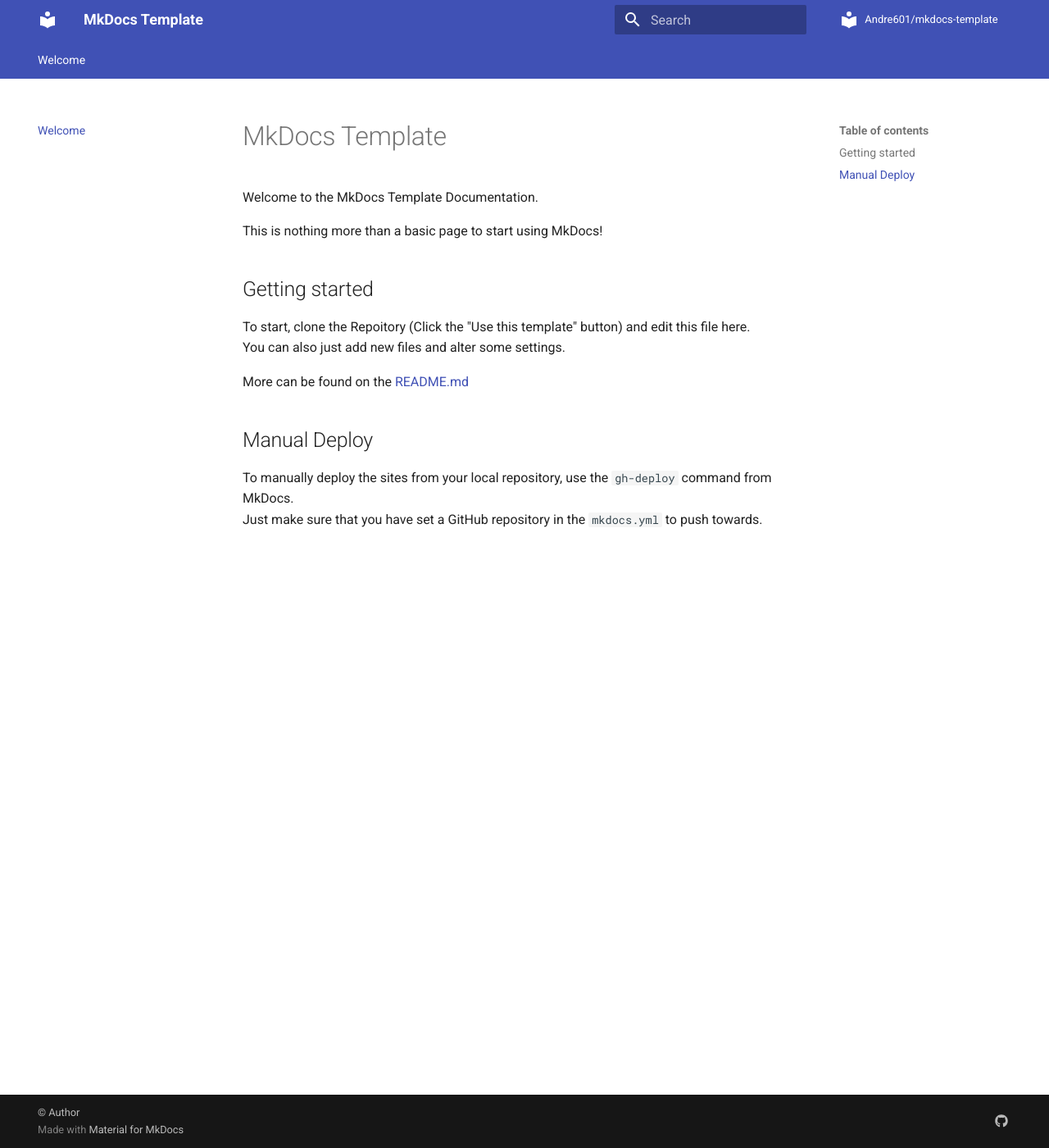
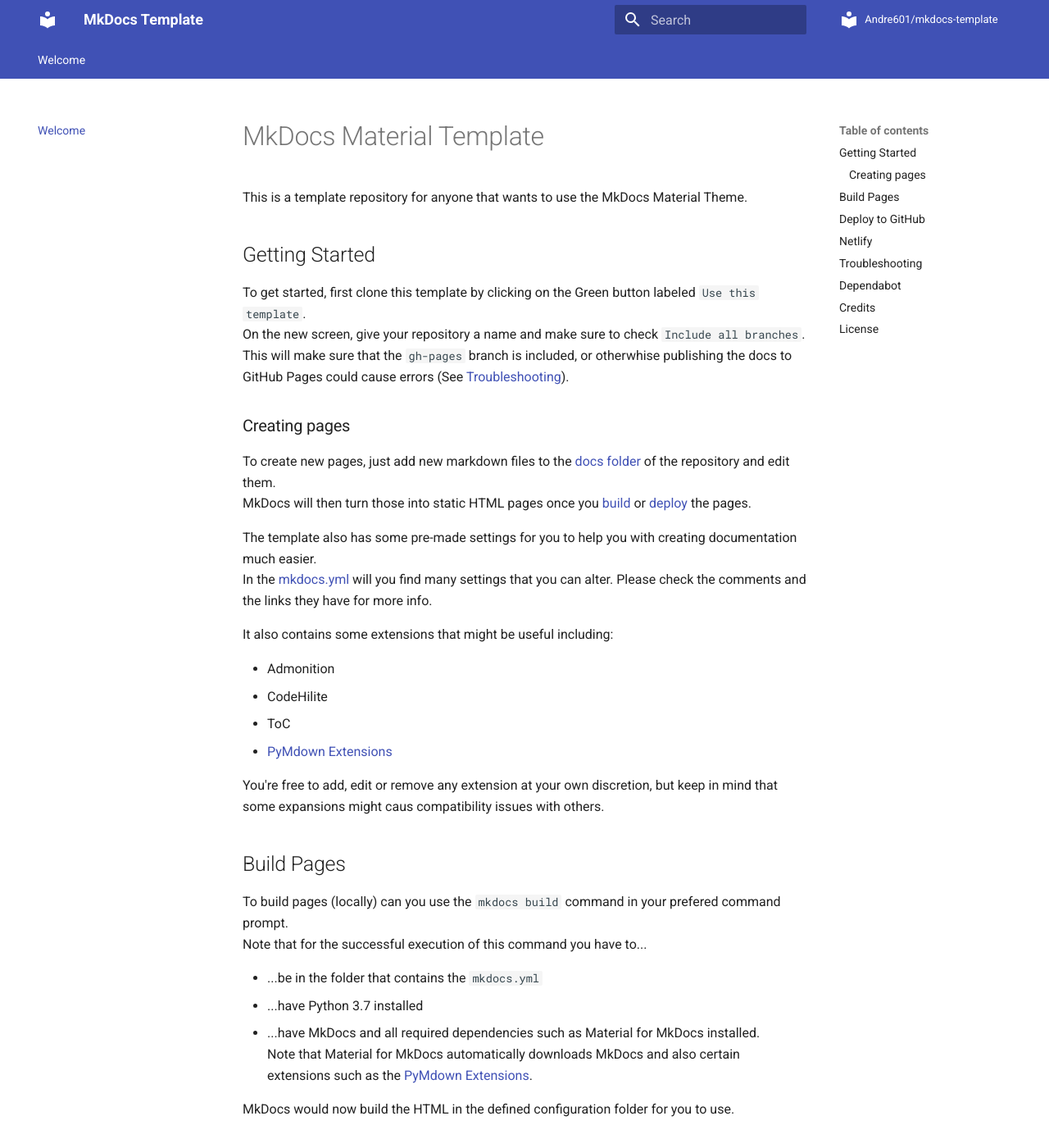
Before and after one commit to Andre601/mkdocs-template, an MkDocs documentation site: the page built from docs/index.md, in a window 1280 px wide and 1400 px high. Shown: the whole window at 82% size. Built offline with MkDocs 1.6.1 and Material for MkDocs 9.7.7, drawn with Linux system fonts in a browser that asks for light colours; comment, search, counter and statistics services are not loaded; some of the changed text lies outside the part shown.

Commit message:
Update index.md

```diff
--- a/docs/index.md
+++ b/docs/index.md
@@ -1,14 +1,88 @@
-# MkDocs Template
-Welcome to the MkDocs Template Documentation.
+[MkDocs]: https://www.mkdocs.org/
 
-This is nothing more than a basic page to start using MkDocs!
+[squidfunk]: https://github.com/squidfunk
+[MkDocs Material Theme]: https://github.com/squidfunk/mkdocs-material
 
-## Getting started
-To start, clone the Repoitory (Click the "Use this template" button) and edit this file here.
-You can also just add new files and alter some settings.
+[facelessuser]: https://github.com/facelessuser
+[PyMdown Extensions]: https://github.com/facelessuser/pymdown-extensions/
 
-More can be found on the [README.md](https://github.com/Andre601/mkdocs-template/blob/master/README.md)
+[Netlify]: https://netlify.com
 
-## Manual Deploy
-To manually deploy the sites from your local repository, use the `gh-deploy` command from MkDocs.
-Just make sure that you have set a GitHub repository in the `mkdocs.yml` to push towards.
+[mkdocs.yml]: https://github.com/Andre601/mkdocs-template/blob/master/mkdocs.yml
+[docs folder]: https://github.com/Andre601/mkdocs-template/blob/master/docs
+[workflow]: https://github.com/Andre601/mkdocs-template/blob/master/.github/workflows/deploy.yml
+
+[LICENSE]: https://github.com/Andre601/mkdocs-template/blob/master/LICENSE
+
+# MkDocs Material Template
+This is a template repository for anyone that wants to use the MkDocs Material Theme.
+
+## Getting Started
+To get started, first clone this template by clicking on the Green button labeled `Use this template`.
+On the new screen, give your repository a name and make sure to check `Include all branches`. This will make sure that the `gh-pages` branch is included, or otherwhise publishing the docs to GitHub Pages could cause errors (See [Troubleshooting](#troubleshooting)).
+
+### Creating pages
+To create new pages, just add new markdown files to the [docs folder] of the repository and edit them.
+MkDocs will then turn those into static HTML pages once you [build](#build-pages) or [deploy](#deploy-to-github) the pages.
+
+The template also has some pre-made settings for you to help you with creating documentation much easier.
+In the [mkdocs.yml] will you find many settings that you can alter. Please check the comments and the links they have for more info.
+
+It also contains some extensions that might be useful including:
+
+- Admonition
+- CodeHilite
+- ToC
+- [PyMdown Extensions]
+
+You're free to add, edit or remove any extension at your own discretion, but keep in mind that some expansions might caus compatibility issues with others.
+
+## Build Pages
+To build pages (locally) can you use the `mkdocs build` command in your prefered command prompt.
+Note that for the successful execution of this command you have to...
+
+- ...be in the folder that contains the `mkdocs.yml`
+- ...have Python 3.7 installed
+- ...have MkDocs and all required dependencies such as Material for MkDocs installed.
+Note that Material for MkDocs automatically downloads MkDocs and also certain extensions such as the [PyMdown Extensions].
+
+MkDocs would now build the HTML in the defined configuration folder for you to use.
+
+## Deploy to GitHub
+If you want to publish the pages on GitHub Pages can you use the [premade workflow][workflow] for this.
+This workflow will setup Python, download Material for MkDocs and all its dependencies and deploy the pages to the `gh-pages` branch to then be viewable under `<username>.github.io/<repository>` (unless you defined a specific CNAME through a CNAME file in the [docs folder]).
+
+Note that in order for this to work will you need to have a `gh-pages` branch already made.
+
+## Netlify
+Netlify is an amazing service to build and deploy pages. This template comes with a `runtime.txt` which is used by Netlify to determine the Python version used (They use an old version of Python... Don't ask why).
+
+For more information, please check out their website.
+
+## Troubleshooting
+> **The deploy action gives me an error when deploying. What is the issue?**
+
+There can be many issues but the most common ones are that you either don't have a `gh-pages` branch set or that the `requirements.txt` file is missing or its content is invalid.
+
+> **Can I alter the overall style of the pages?**
+
+Yes. Material for MkDocs supports Theme extensions, meaning you can override specific parts of a theme by providing the particula file in a folder and defining this folder as the `custom_dir` one in the [mkdocs.yml].
+This template ships with a `theme` folder that can be used for that and you can just uncomment the aforementioned line in the YAML file.
+
+## Dependabot
+The repository contains a `dependabot.yml` file inside the `.github` folder which allows automatic updates through GitHub's Dependabot.
+It is configured to target both Python dependencies (inside the `requirements.txt`) and GitHub Actions dependencies, to make sure bot are updated accordingly.
+
+Note that it is configured by default to add the `Type: Update (Dependency)` label and also the `Target: Python (pip)` label for Python and `Target: GitHub Actions` label for GitHub Actions Dependencies.
+Those labels don't exist by default so you have to either create them, or alter the ones in the dependabot.yml (You can also just remove the `labels` sections).
+
+## Credits
+A big thank you goes to the following people/groups:
+
+- [MkDocs] for providing the software, to generate documentation.
+- [squidfunk] for the [MkDocs Material Theme].
+- [facelessuser] for the [PyMdown Extensions].
+
+## License
+This template is served under the MIT license.
+Read the [LICENSE] file for more info.
```
